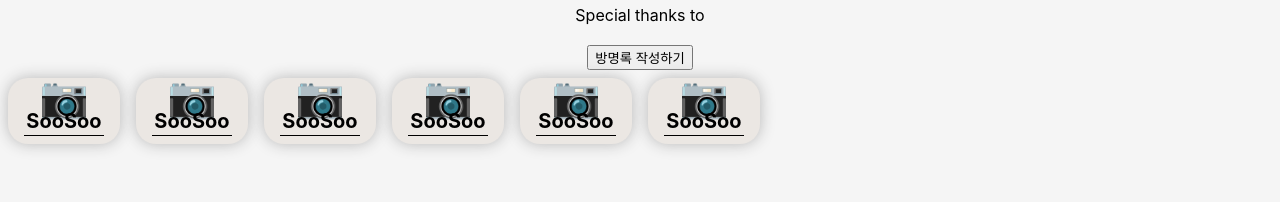
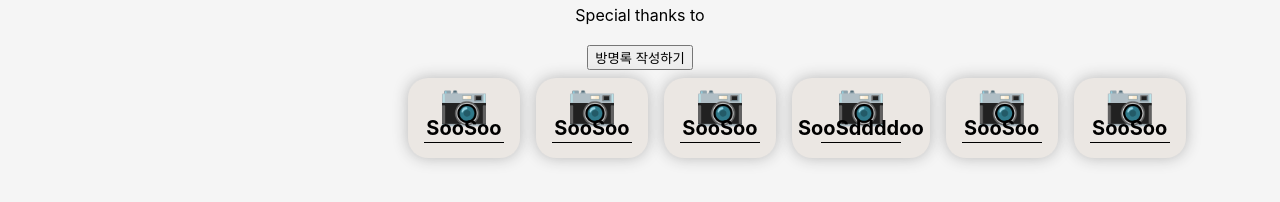
Before and after one commit to seojisoosoo/Rouined-Picture-FRONT, a React (Create React App) app: page /visitors in a window 1280 px wide. Shown: the part 210-412 px from the top of the page. Built offline with nearby package versions, Linux system fonts and the light colour scheme.

Commit message:
feat:visitors page styling

```diff
--- a/src/pages/Visitors.js
+++ b/src/pages/Visitors.js
@@ -19,12 +19,13 @@ const Card = styled.div`
   background-color: #ebe7e3;
   box-shadow: 0px 0px 15px 0px #b8b8b8;
   width: 15vh;
+  height: 10vh;
   border-radius: 20px;
+  flex: 1;
 `;
 const CardDom = styled.div`
   display: flex;
-  justify-content: space-between;
-  width: 60vh;
+  justify-content: center;
 `;
 const Hr = styled.hr`
   width: 10vh;
@@ -40,7 +41,7 @@ const Font = styled.p`
 const Width = styled.div`
   width: 60vh;
   display: flex;
-  justify-content: center;
+  // justify-content: center;
 `;
 const Visitors = () => {
   return (
@@ -58,8 +59,8 @@ const Visitors = () => {
       <Link to="/visitorsCreate">
         <button>방명록 작성하기</button>
       </Link>
-      <Width>
-        <CardDom>
+      <CardDom>
+        <Width>
           <Card>
             <Font style={{ fontSize: "30pt" }}>📷</Font>
             <Font>SooSoo</Font>
@@ -77,7 +78,7 @@ const Visitors = () => {
           </Card>
           <Card>
             <Font style={{ fontSize: "30pt" }}>📷</Font>
-            <Font>SooSoo</Font>
+            <Font>SooSddddoo</Font>
             <Hr />
           </Card>
           <Card>
@@ -90,8 +91,8 @@ const Visitors = () => {
             <Font>SooSoo</Font>
             <Hr />
           </Card>
-        </CardDom>
-      </Width>
+        </Width>
+      </CardDom>
     </Dom>
   );
 };
```
